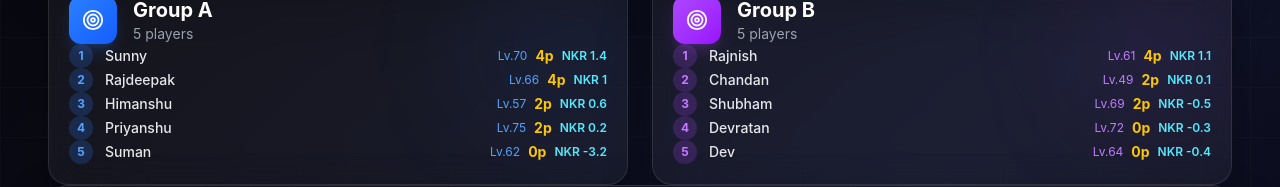
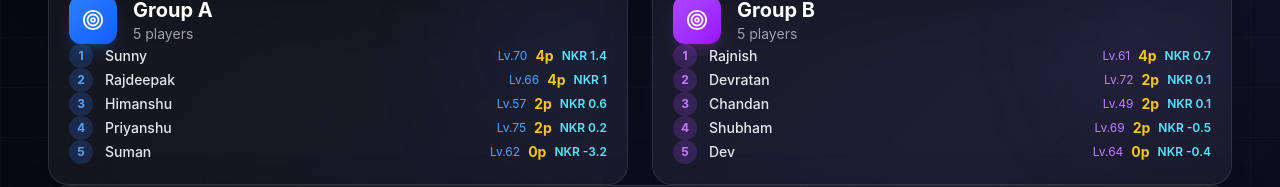
Before and after one commit to himanshu231204/ff-website, a React (Vite) app: page / in a window 1280 px wide. Shown: the part 613-800 px from the top of the page. Built offline with nearby package versions, Linux system fonts and the light colour scheme.

Commit message:
feat: Update match results for match 9 with new winner and kills

```diff
--- a/src/data/tournamentInput.js
+++ b/src/data/tournamentInput.js
@@ -123,7 +123,7 @@ export const matchResultsInput = {
     { id: 6, winner: null, kills: { Devratan: 0, Dev: 0 } },
     { id: 7, winner: 'Rajnish', kills: { Shubham: 1, Rajnish: 8 } },
     { id: 8, winner: null, kills: { Chandan: 0, Dev: 0 } },
-    { id: 9, winner: null, kills: { Devratan: 0, Rajnish: 0 } },
+    { id: 9, winner: 'Devratan', kills: { Devratan: 8, Rajnish: 4 } },
     { id: 10, winner: null, kills: { Shubham: 0, Chandan: 0 } },
   ],
 };
```
